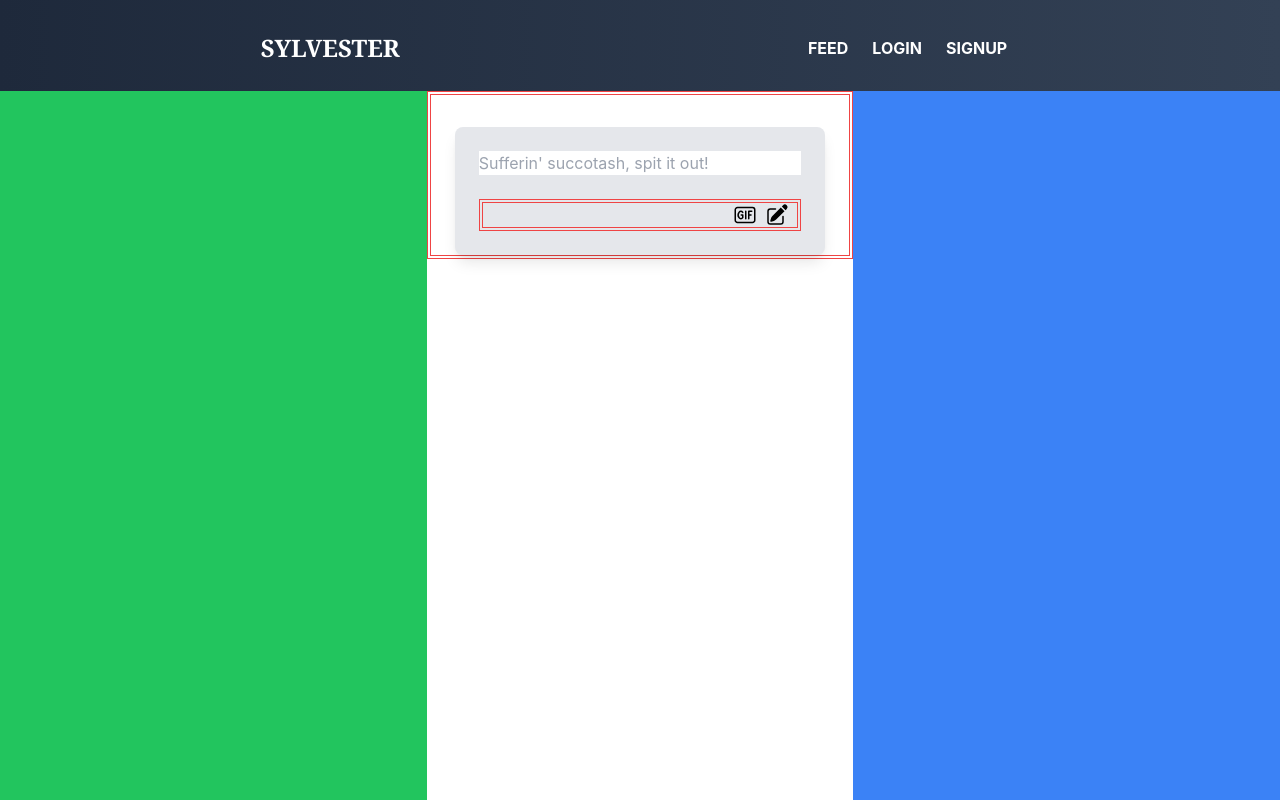
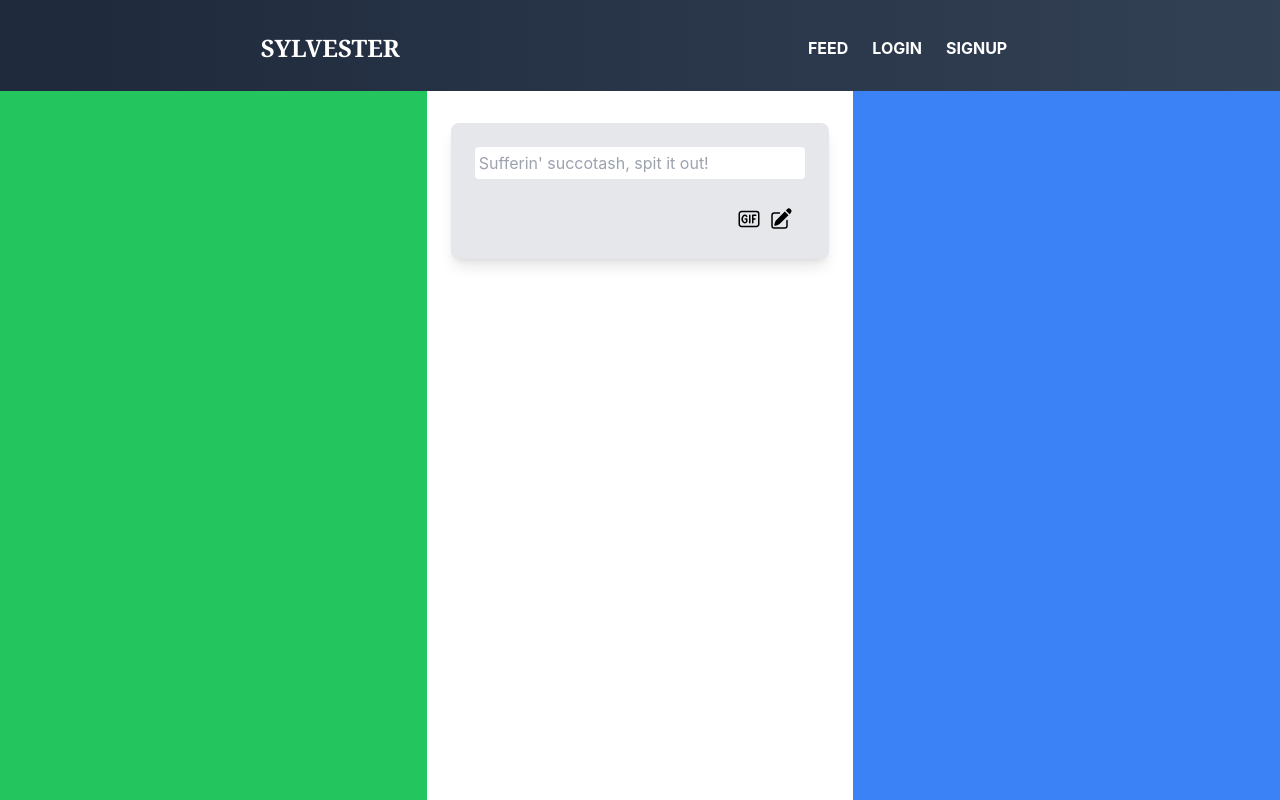
Before and after one commit to Michael-Robertson2/PrimaryKeys-P2-Frontend, a React (Create React App) app in the folder my-app/: page /feed in a window 1280 px wide. Built offline with nearby package versions, Linux system fonts and the light colour scheme; no server answers.

Commit message:
remove border from make-post

```diff
--- a/my-app/src/components/MakePost.tsx
+++ b/my-app/src/components/MakePost.tsx
@@ -60,14 +60,14 @@ function MakePost(props: any) {
     */
 
     return (
-    <div className="flex flex-col items-center border-double border-4 border-red-500">
+    <div className="flex flex-col items-center  ">
         <div className="md:flex flex-start pt-8 w-full">
             <div className="block p-6 rounded-lg shadow-lg bg-gray-200  ml-6 mr-6 w-full">
-                <input className="text-gray-700 mb-6 h-100 w-full" placeholder="Sufferin' succotash, spit it out!" onChange={(e) => setPost(e.target.value)}></input>
+                <input className="rounded p-1 text-gray-700 mb-6 h-100 w-full" placeholder="Sufferin' succotash, spit it out!" onChange={(e) => setPost(e.target.value)}></input>
 
                 {tenorState ? <TenorSearch passData={setTenorUrl}/> : <div></div>}
 
-                <div className="border-double border-4 border-red-500 flex justify-end">
+                <div className="border-double border-4  flex justify-end">
                     <GifIcon className="h-6 pr-2 hover:opacity-40 transition duration-150 ease-in-out" onClick={toggleTenor}/>
                     <PencilSquareIcon className="h-6 pr-2 hover:opacity-40 transition duration-150 ease-in-out" onClick={submit}/>
                 </div>
```
